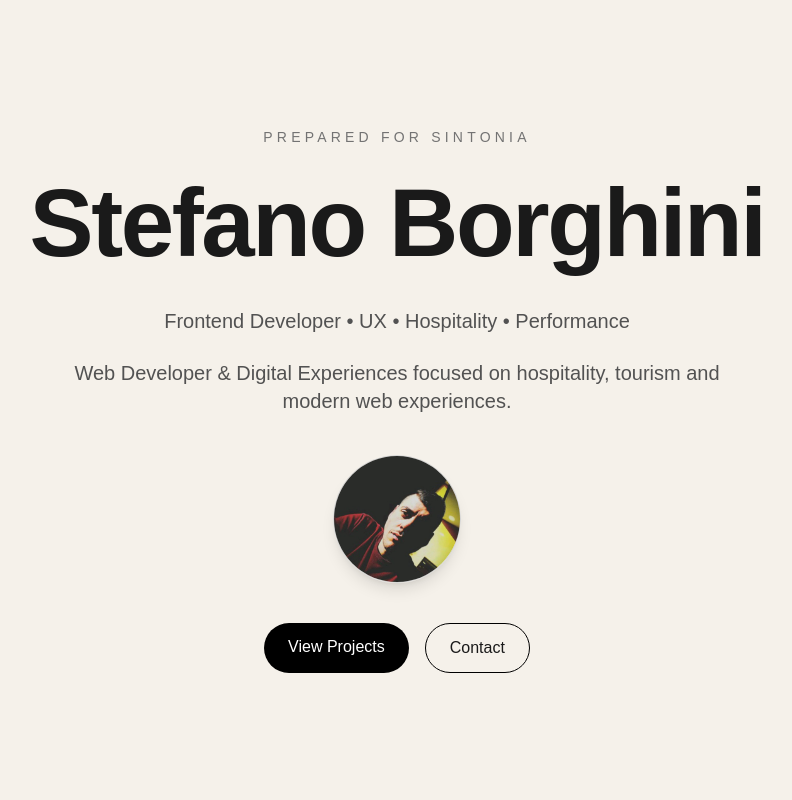
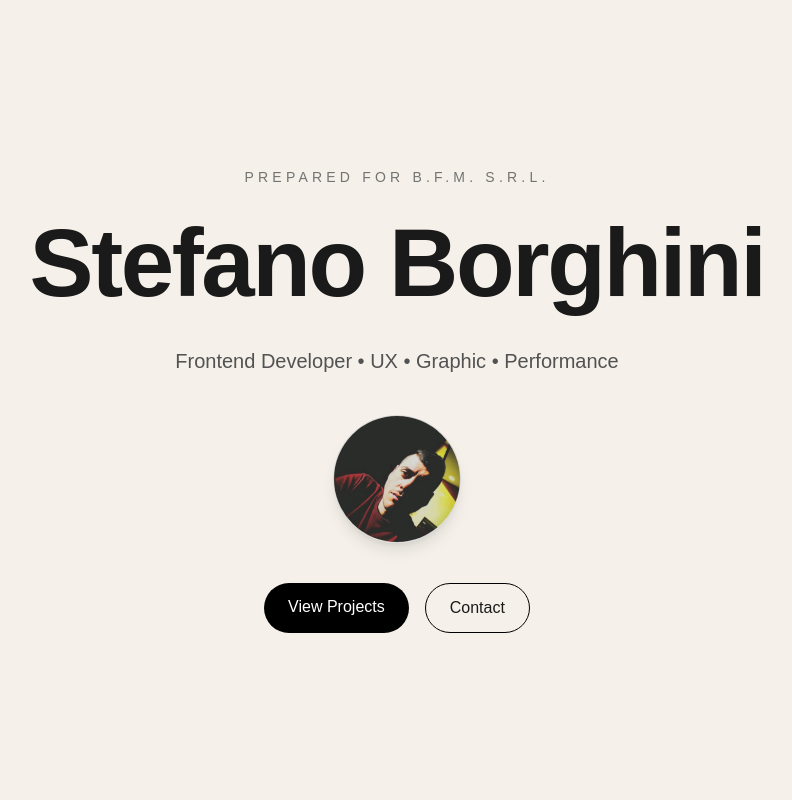
Before and after one commit to StefanoBorghini/stefano-portfolio, a Next.js app: page /preview in a window 1280 px wide. Shown: the top 800 px of the page, without its empty margins (243-1035 px from the left). Built offline with nearby package versions, Linux system fonts and the light colour scheme.

Commit message:
Initial portfolio

```diff
--- a/app/preview/page.tsx
+++ b/app/preview/page.tsx
@@ -14,7 +14,7 @@
   viewport={{ once: true }}
   transition={{ duration: 0.8 }} className="flex min-h-screen flex-col items-center justify-center px-6 text-center">
         <p className="mb-4 text-sm uppercase tracking-[0.3em] text-neutral-500">
-          Prepared for Sintonia
+          Prepared for B.F.M. S.r.l.
         </p>
 
         <h1 className="max-w-4xl text-6xl tracking-tight font-semibold leading-tight md:text-8xl">
@@ -22,13 +22,10 @@
         </h1>
 
          <p className="mt-6 max-w-2xl text-lg text-neutral-600 md:text-xl">
-         Frontend Developer • UX • Hospitality • Performance
+         Frontend Developer • UX • Graphic • Performance
         </p>
 
-        <p className="mt-6 max-w-2xl text-lg text-neutral-600 md:text-xl">
-          Web Developer & Digital Experiences focused on hospitality,
-          tourism and modern web experiences.
-        </p>
+
 
         <div className="mt-10">
   <div className="relative mx-auto h-32 w-32 overflow-hidden rounded-full border border-neutral-300 shadow-lg">
@@ -231,7 +228,7 @@
 </motion.section>
 
 <footer className="px-6 pb-12 pt-24 text-center text-sm text-neutral-500">
-  Prepared exclusively for Sintonia
+  Prepared exclusively for B.F.M. S.r.l.
 </footer>
 
     </main>
```
